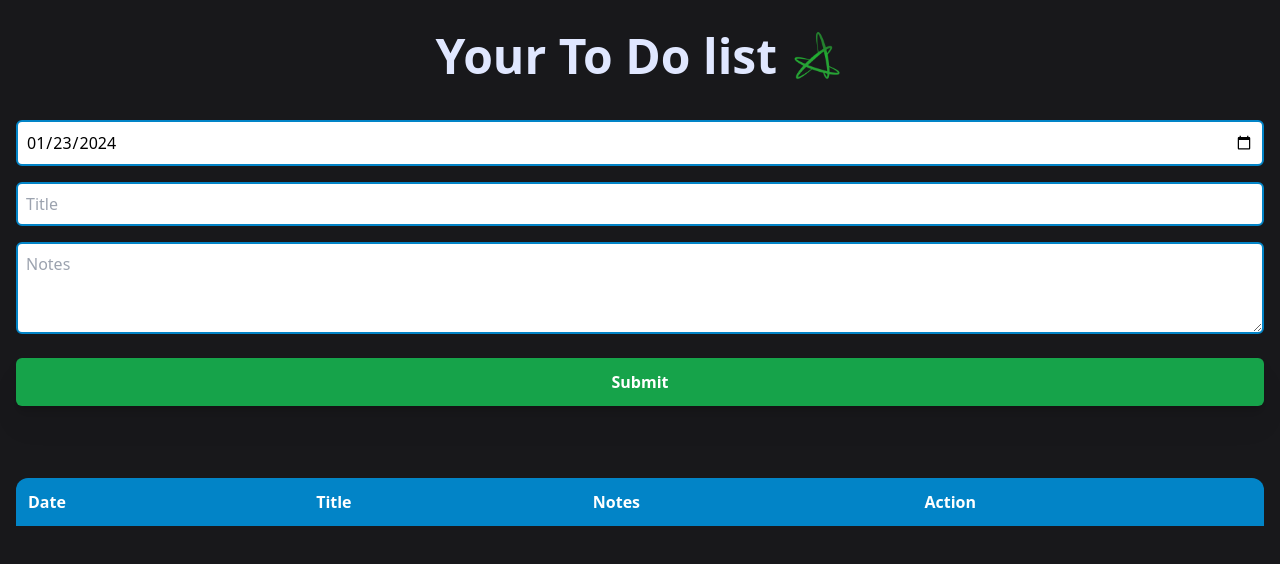
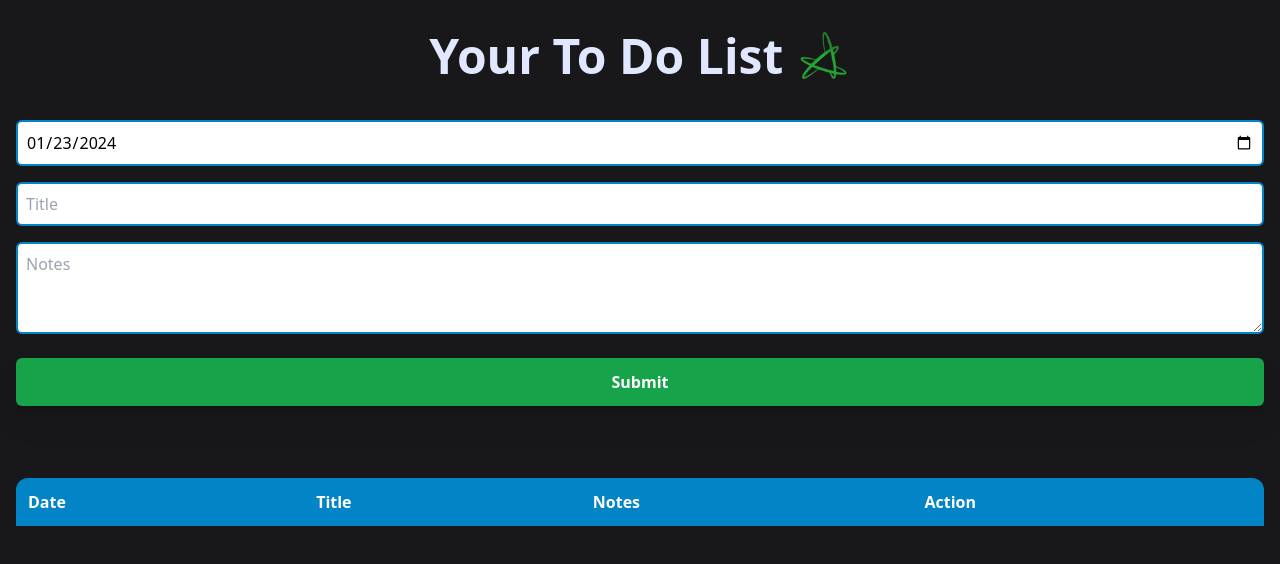
Before and after one commit to daniel-cox/Todo, a website: page index.html in a window 1280 px wide. Drawn offline with nearby package versions, Linux system fonts and the light colour scheme.

```diff
--- a/index.html
+++ b/index.html
@@ -24,7 +24,7 @@
 <body class="container mx-auto px-4 py-8 bg-zinc-900">
     <div class="container">
       <div class="flex items-center justify-center space-x-4">
-          <h1 class="text-5xl font-bold text-center mb-10 text-indigo-100">Your To Do list</h1>
+          <h1 class="text-5xl font-bold text-center mb-10 text-indigo-100">Your To Do List</h1>
           <img src="./assets/logoToDo.png" alt="CoreCommerce Logo" class="h-12 mb-10">
     </div>
     <div class="flex flex-col space-y-4 mb-6">
```
